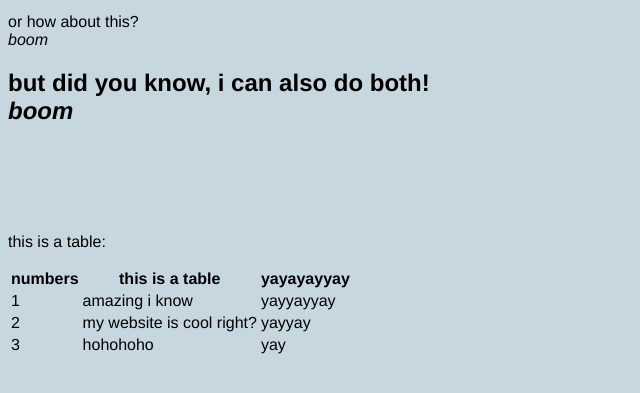
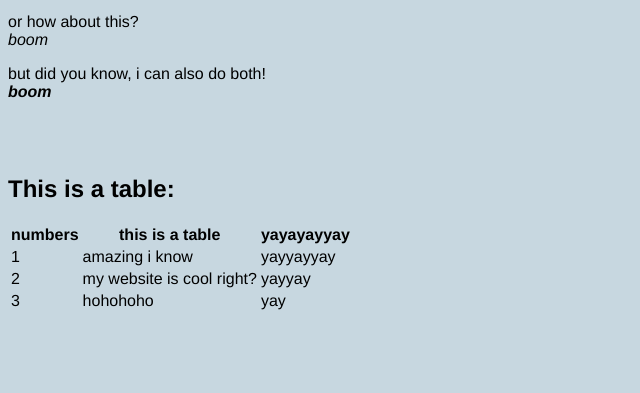
Before and after one commit to mmmmmmmmmmichael/mmmmmmmmmmichael.github.io, a plain HTML site: page texttags.html in a window 1280 px wide. Shown: the part 137-530 px from the top of the page, without its empty margins (0-640 px from the left). Drawn offline with Linux system fonts and the light colour scheme.

Commit message:
Update texttags.html

```diff
--- a/texttags.html
+++ b/texttags.html
@@ -25,11 +25,12 @@
         <p> or how about this?<br>
             <em>boom</em><br></p>
 
-        <h2> but did you know, i can also do both!<br>
-            <strong><em> boom </em></strong></h2>
+        <p> but did you know, i can also do both!<br>
+            <strong><em> boom </em></strong></>
 
         <br><br><br><br>
-        <p> this is a table: </p>
+        <h2> This is a table: </h2>
+
         <!-- below is just a table -->
     <table>
         <thead>
```
